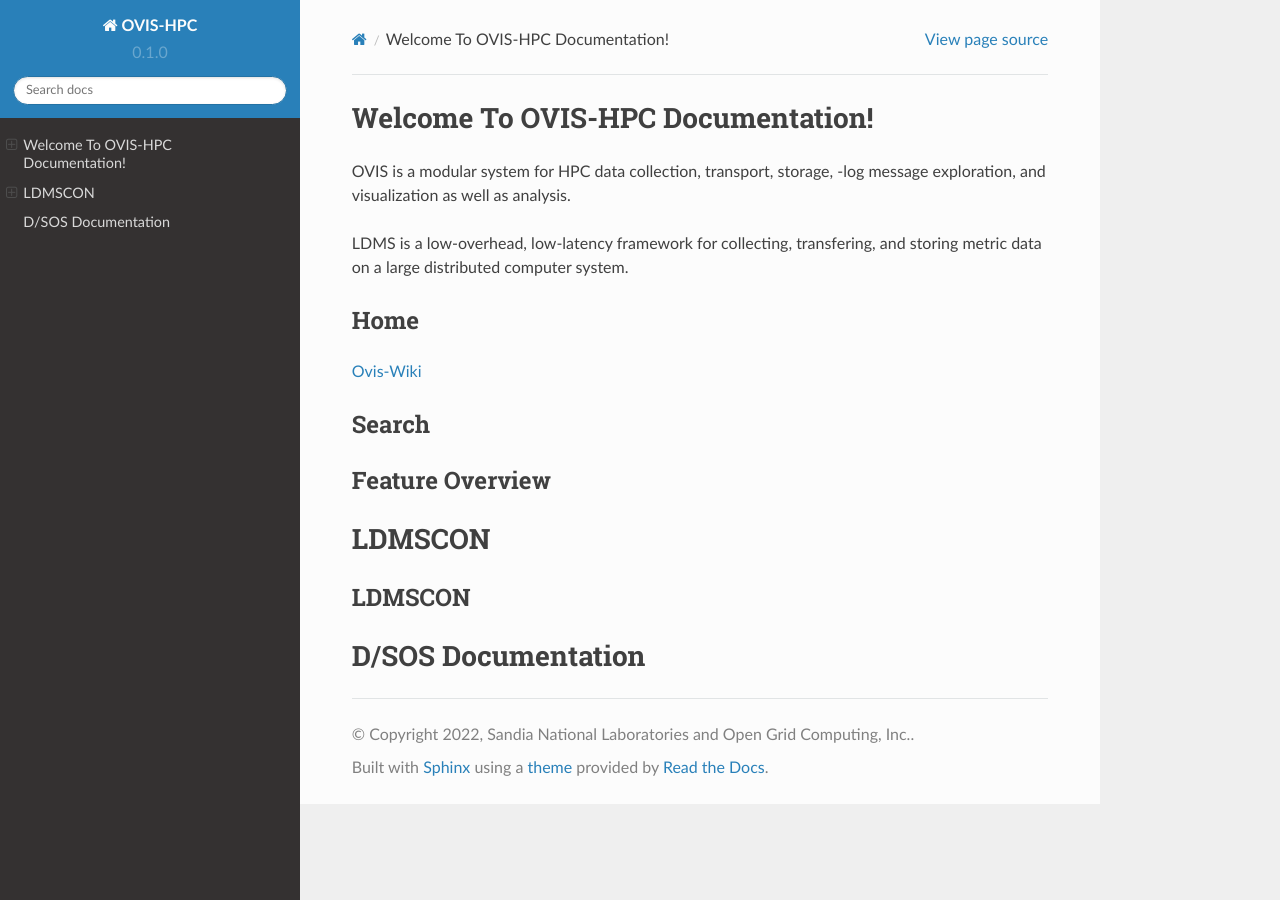
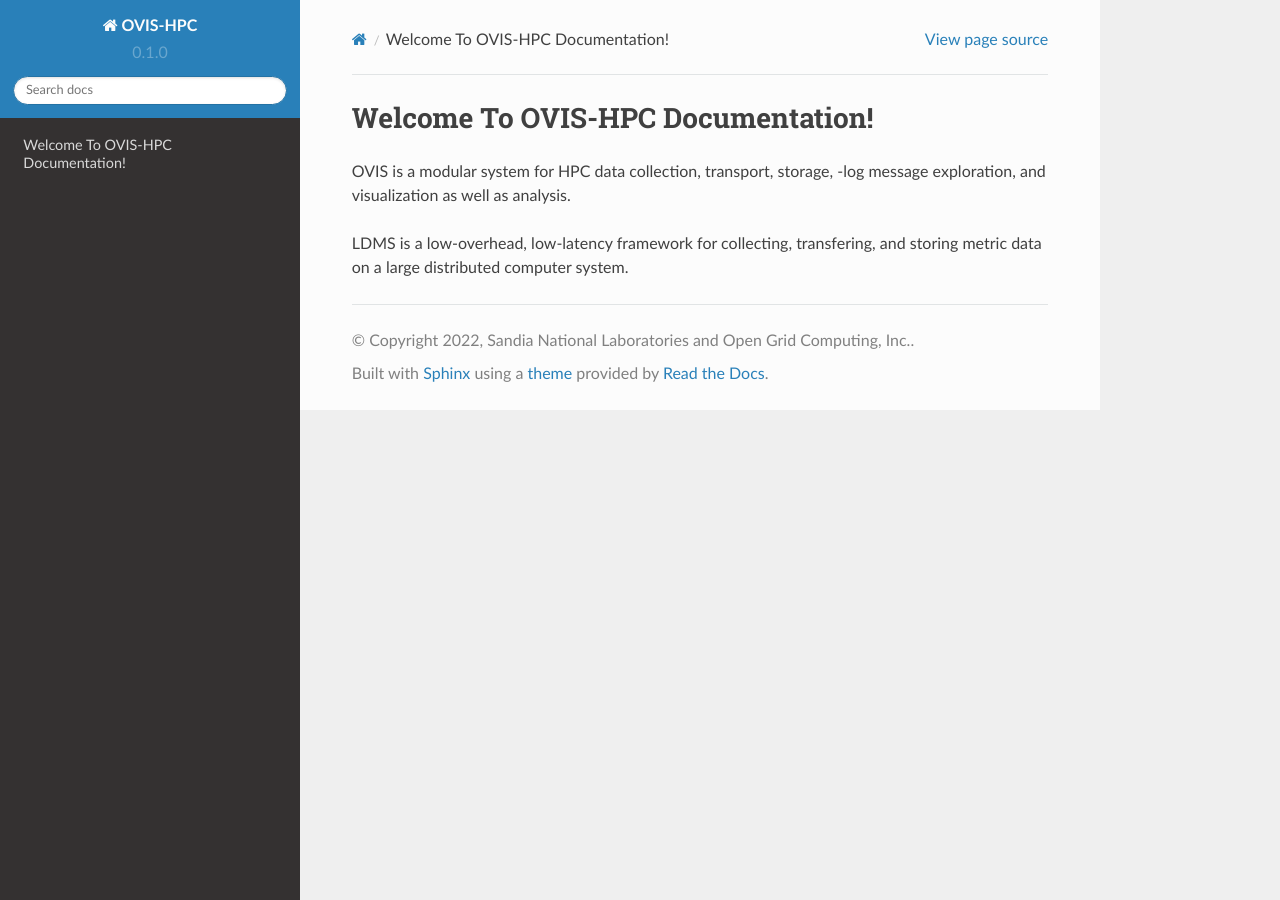
Before and after one commit to valleydlr/ovis-docs, a Sphinx documentation site: the page built from docs/source/index.rst, in a window 1280 px wide. Built offline with Sphinx 7.4.7 and the Read the Docs theme 2.0.0, drawn with Linux system fonts in a browser that asks for light colours; pages that are not in the unit, such as notebooks, are missing from menus.

Commit message:
Update index.rst

```diff
--- a/docs/source/index.rst
+++ b/docs/source/index.rst
@@ -20,8 +20,8 @@ LDMS is a low-overhead, low-latency framework for collecting, transfering, and s
    :maxdepth: 3
    :caption: Contents
 
-    Quickstart
-    Githubwiki Documentation
+    quickstart
+    githubwiki
 
 
 .. toctree::
@@ -32,22 +32,3 @@ LDMS is a low-overhead, low-latency framework for collecting, transfering, and s
     `ovis-publications <https://github.com/ovis-hpc/ovis-publications>`_
     `maestro <https://github.com/ovis-hpc/maestro>`_
     `sos <https://github.com/ovis-hpc/sos>`_
-
-Home
--------------------------
-`Ovis-Wiki <https://github.com/ovis-hpc/ovis-wiki/wiki>`_
-
-Search
--------------------------
-Feature Overview
--------------------------
-
-
-LDMSCON
-==================
-LDMSCON
--------------------------
-
-
-D/SOS Documentation
-==================
```
